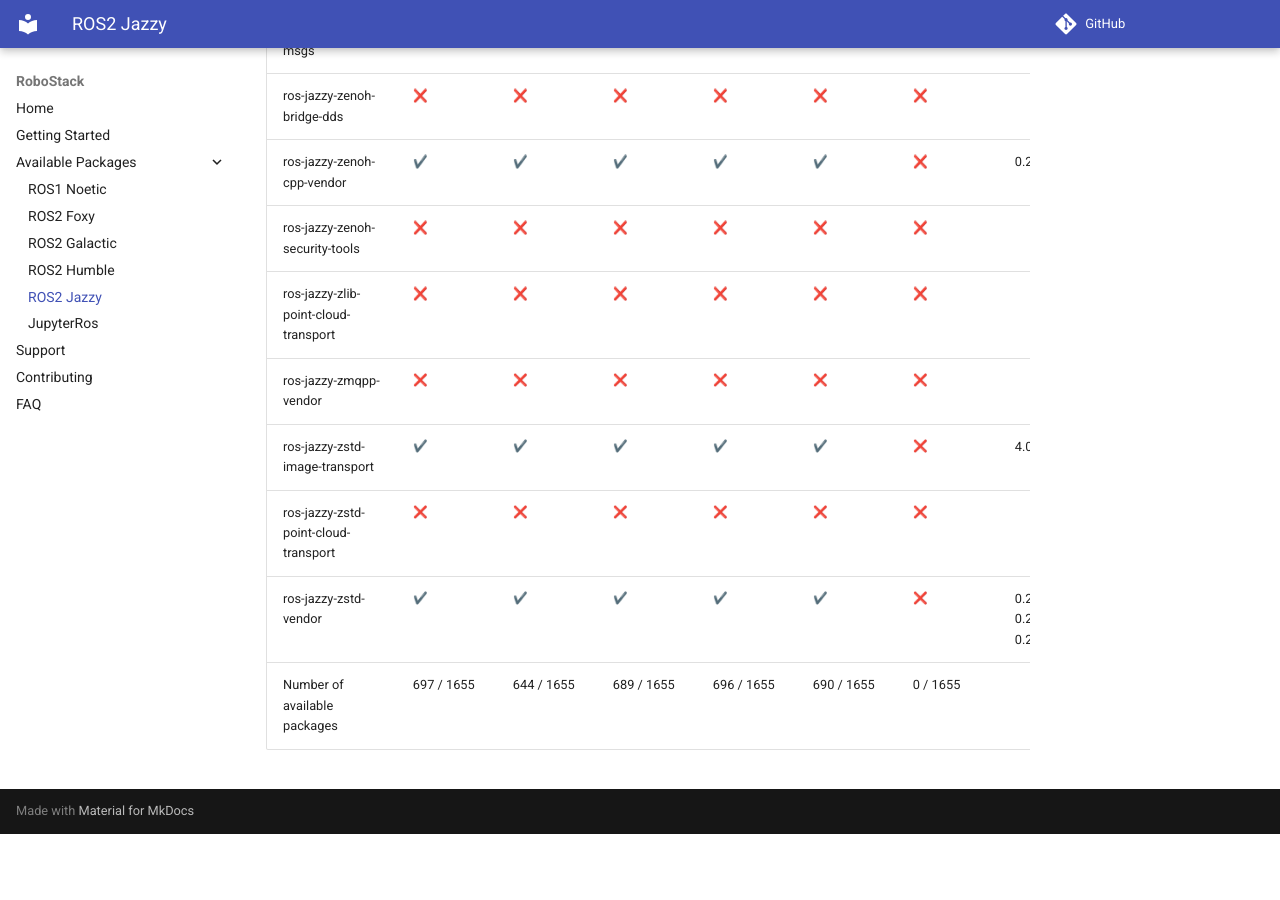
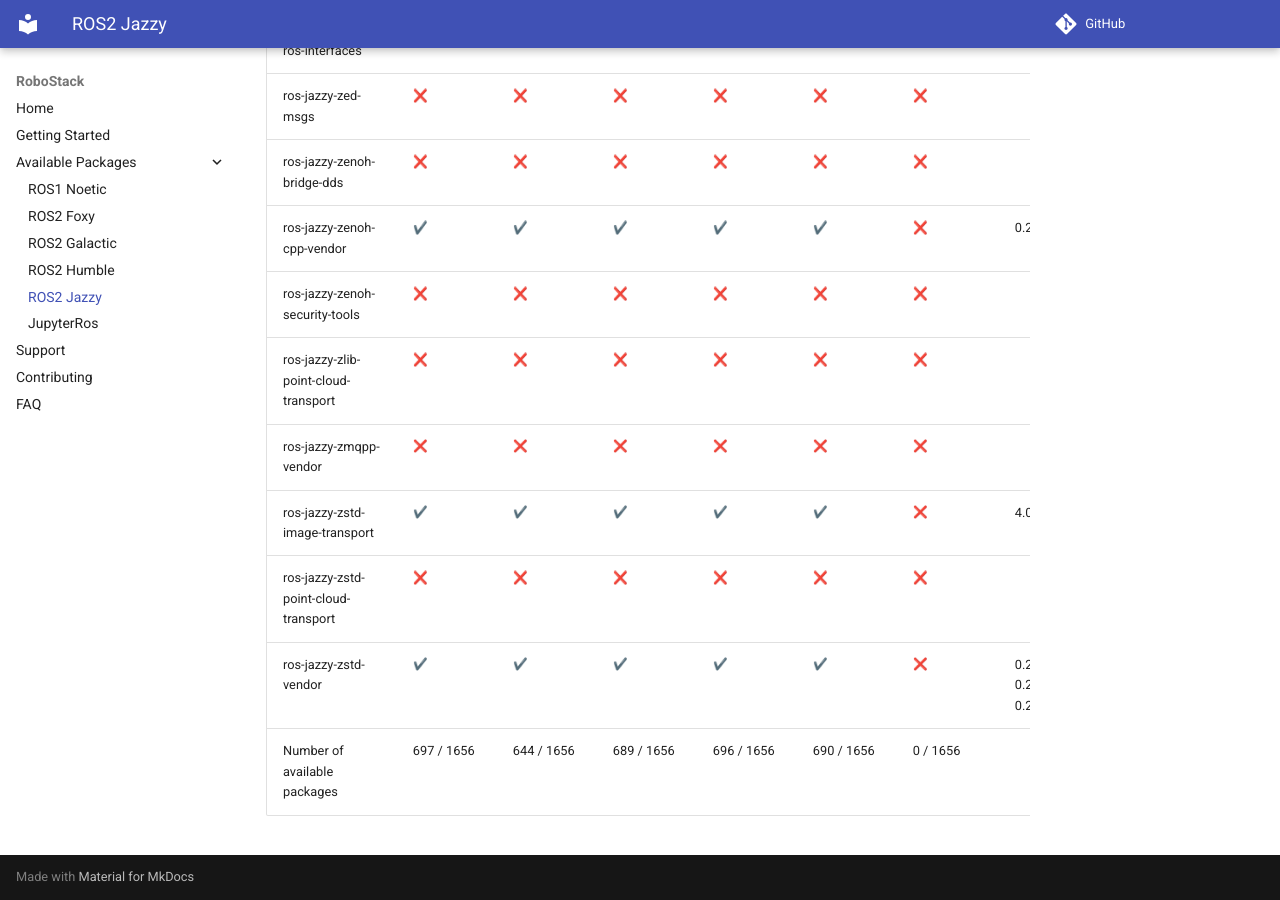
Before and after one commit to RoboStack/robostack.github.io, an MkDocs documentation site: the page built from docs/jazzy.md, in a window 1280 px wide and 900 px high, scrolled down 124654 px. Built offline with MkDocs 1.6.1 and Material for MkDocs 9.7.7, drawn with Linux system fonts in a browser that asks for light colours; emoji names are drawn with the system emoji font; comment, search, counter and statistics services are not loaded; before the commit the page ends 125488 px from its top, so only the background shows below that; some of the changed text lies outside the part shown.

Commit message:
Update tables

```diff
--- a/docs/jazzy.md
+++ b/docs/jazzy.md
@@ -1655,4 +1656,4 @@
 | ros-jazzy-zstd-image-transport | :heavy_check_mark: { data-sort='1' } | :heavy_check_mark: { data-sort='1' } | :heavy_check_mark: { data-sort='1' } | :heavy_check_mark: { data-sort='1' } | :heavy_check_mark: { data-sort='1' } | :x: { data-sort='0' } | 4.0.3, 4.0.4  |
 | ros-jazzy-zstd-point-cloud-transport | :x: { data-sort='0' } | :x: { data-sort='0' } | :x: { data-sort='0' } | :x: { data-sort='0' } | :x: { data-sort='0' } | :x: { data-sort='0' } |   |
 | ros-jazzy-zstd-vendor | :heavy_check_mark: { data-sort='1' } | :heavy_check_mark: { data-sort='1' } | :heavy_check_mark: { data-sort='1' } | :heavy_check_mark: { data-sort='1' } | :heavy_check_mark: { data-sort='1' } | :x: { data-sort='0' } | 0.26.3, 0.26.6, 0.26.7  |
-| Number of available packages |  697 / 1655 | 644 / 1655 | 689 / 1655 | 696 / 1655 | 690 / 1655 | 0 / 1655 |
+| Number of available packages |  697 / 1656 | 644 / 1656 | 689 / 1656 | 696 / 1656 | 690 / 1656 | 0 / 1656 |
```
Also changed, not shown: other parts of docs/jazzy.md (+1 -0 lines), docs/humble.md (+2 -1 lines).
